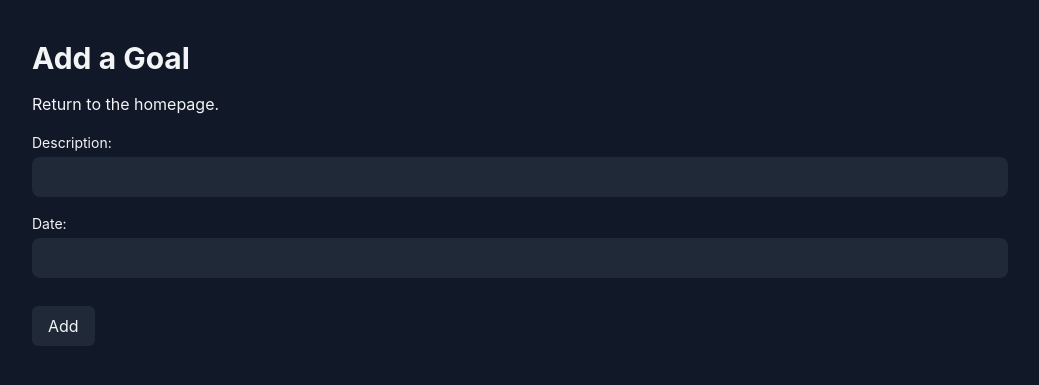
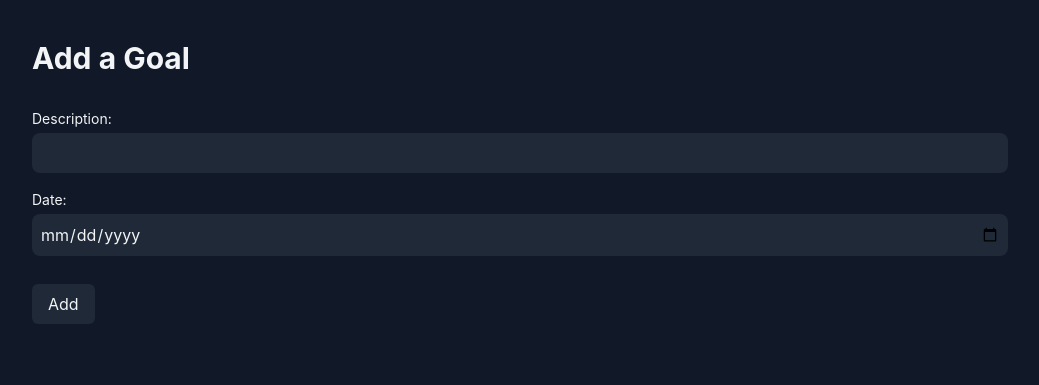
Before and after one commit to JmacCl/Hackafon, a Django app: page /goals/addGoal/ in a window 1280 px wide. Shown: the part 136-521 px from the top of the page, without its empty margins (120-1159 px from the left). Run offline with Django 3.2, Linux system fonts and the light colour scheme; some web fonts are replaced.

Commit message:
feat: add goal date ad html date input (#12)

```diff
--- a/SAS/goals/forms.py
+++ b/SAS/goals/forms.py
@@ -15,6 +15,8 @@ class UserProfileForm(forms.ModelForm):
         fields = ('picture',)
 
 class GoalForm(forms.ModelForm):
+    date = forms.DateField(widget=forms.widgets.DateInput(attrs={'type': 'date'}))
+
     class Meta:
         model = Goal
         fields = ('description', 'date',)
--- a/SAS/goals/models.py
+++ b/SAS/goals/models.py
@@ -13,4 +13,3 @@ class Goal(models.Model):
     user = models.OneToOneField(User, on_delete=models.CASCADE)
     date = models.DateField()
     description = models.CharField(max_length=128)
-# Create your models here.
--- a/SAS/templates/goals/addGoal.html
+++ b/SAS/templates/goals/addGoal.html
@@ -8,10 +8,6 @@
 
 {% block body_block %}
 	<h2 class="font-bold text-3xl py-4">Add a Goal</h2>
-
-
-
-		<a href="{% url 'goals:index' %}">Return to the homepage.</a>
 
 		<form
 			id="addGoal_form"
```
